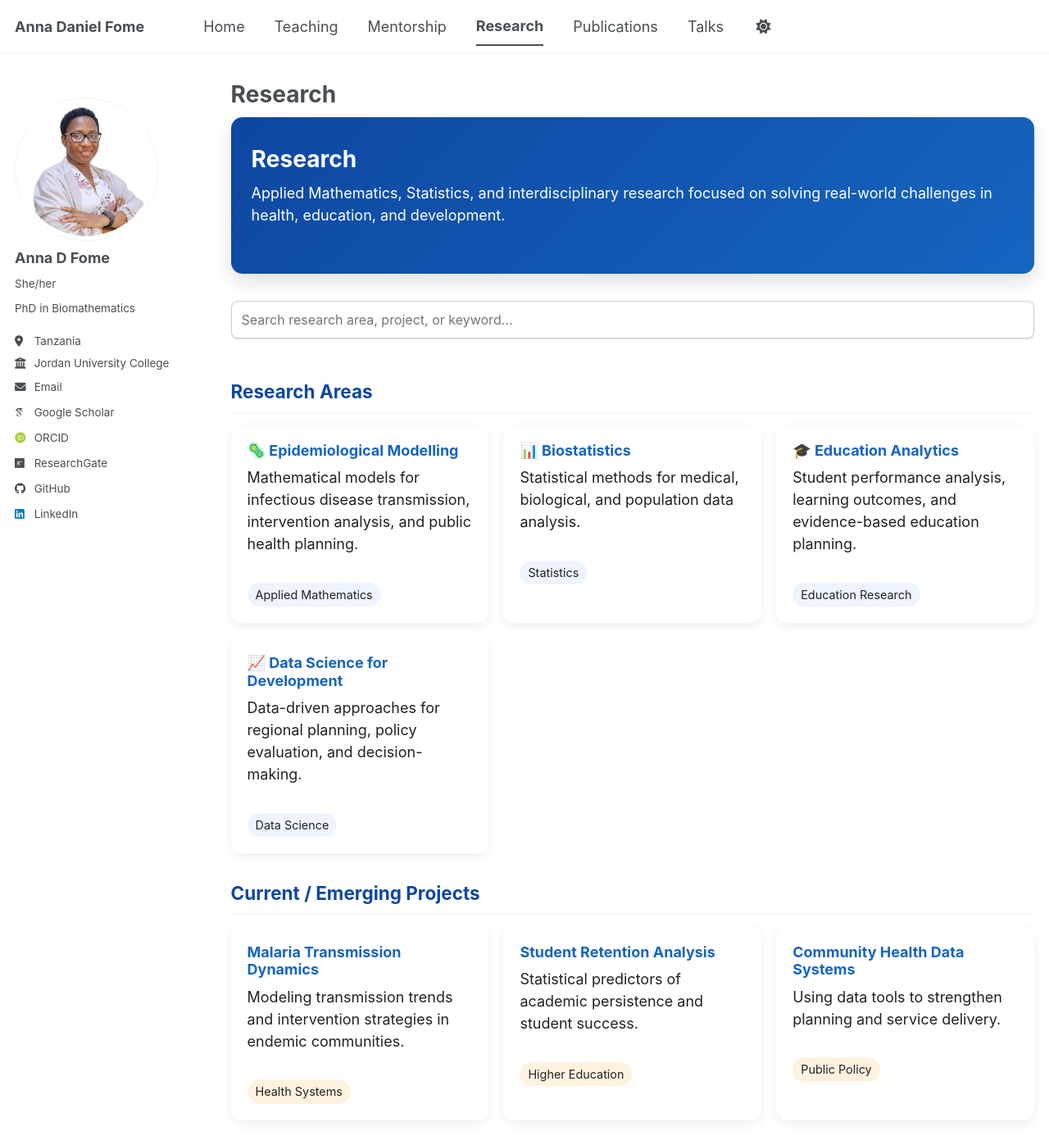
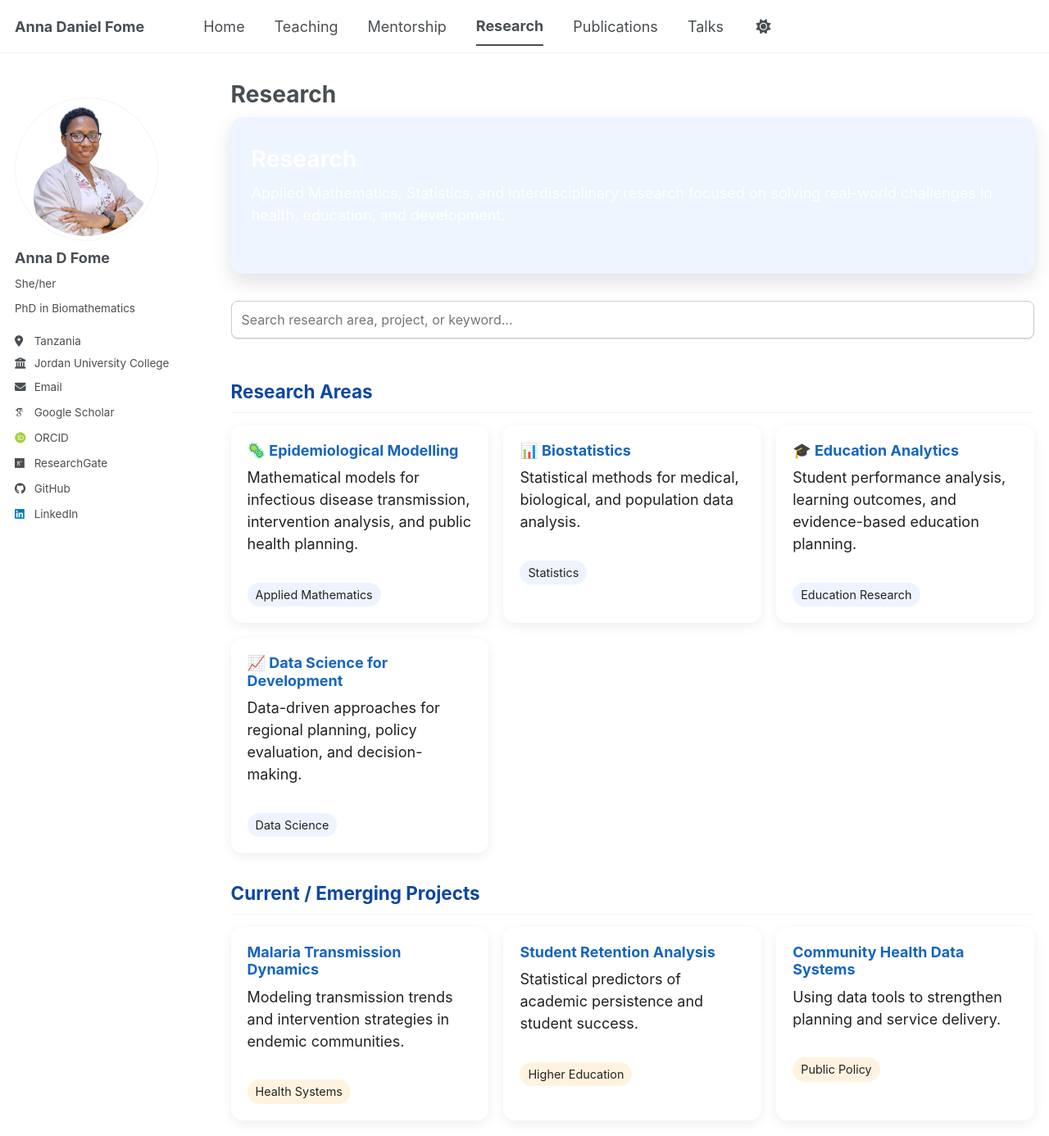
Before and after one commit to FomeA/FomeA.github.io, a Jekyll site: the page built from _pages/research.html, in a window 1280 px wide and 1400 px high. Shown: the top 1386 px of the window at 82% size. Built offline with Jekyll 4.4.1, drawn with Linux system fonts in a browser that asks for light colours; some web fonts are replaced; a script bundle is joined from its source files by our own code; library files that are not in the unit come from our copies.

Commit message:
Update research.html

```diff
--- a/_pages/research.html
+++ b/_pages/research.html
@@ -141,7 +141,7 @@ author_profile: true
 <!-- ===================== -->
 <style>
 .hero{
-background:linear-gradient(135deg,#0d47a1,#1565c0);
+background:#eef5ff;
 color:white;
 padding:35px 25px;
 border-radius:14px;
```
